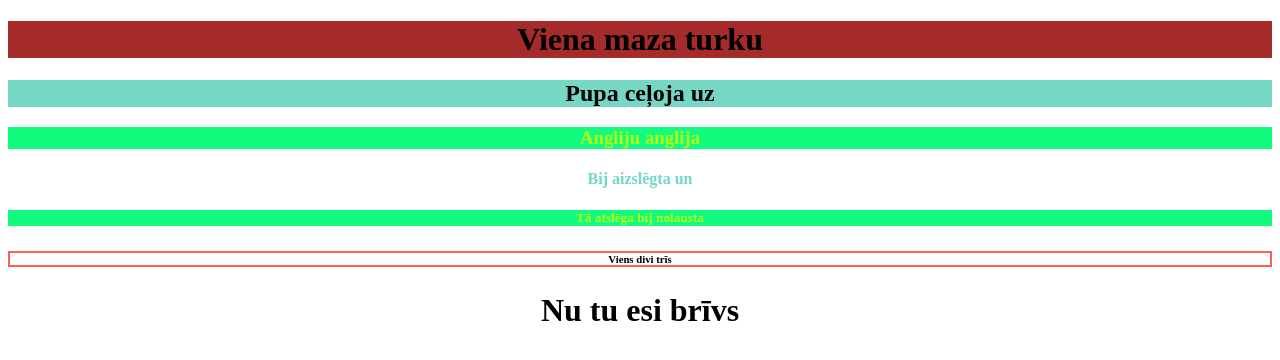
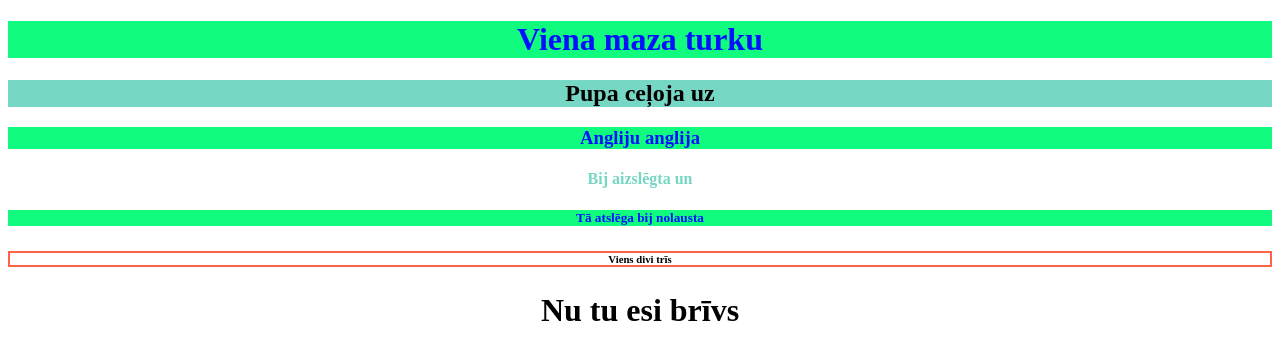
Before and after one commit to Gabitis/w3bpage_style, a plain HTML site: page index.html in a window 1280 px wide. Drawn offline with Linux system fonts and the light colour scheme.

Commit message:
Update index.html

```diff
--- a/index.html
+++ b/index.html
@@ -8,11 +8,11 @@
 
 <center>
 
-<h1 style="background-color:brown;">Viena maza turku</h1>
+<h1 style="color:#0110FF;background-color:#11FC7F;">Viena maza turku</h1>
 <h2 style="color;#1195FC;background-color:#76D7C4;">Pupa ceļoja uz</h2>
-<h3 style="color:#B8FC11;background-color:#11FC7F;">Angliju anglija</h3>
+<h3 style="color:#0110FF;background-color:#11FC7F;">Angliju anglija</h3>
 <h4 style="color:#76D7C4;background-color#76D7C4;">Bij aizslēgta un</h4>
-<h5 style="color:#B8FC11;background-color:#11FC7F">Tā atslēga bij nolausta</h5>
+<h5 style="color:#0110FF;background-color:#11FC7F;">Tā atslēga bij nolausta</h5>
 <h6 style="border:2px solid Tomato;">Viens divi trīs</h6>
 <h1> Nu tu esi brīvs</h1>
 
```
